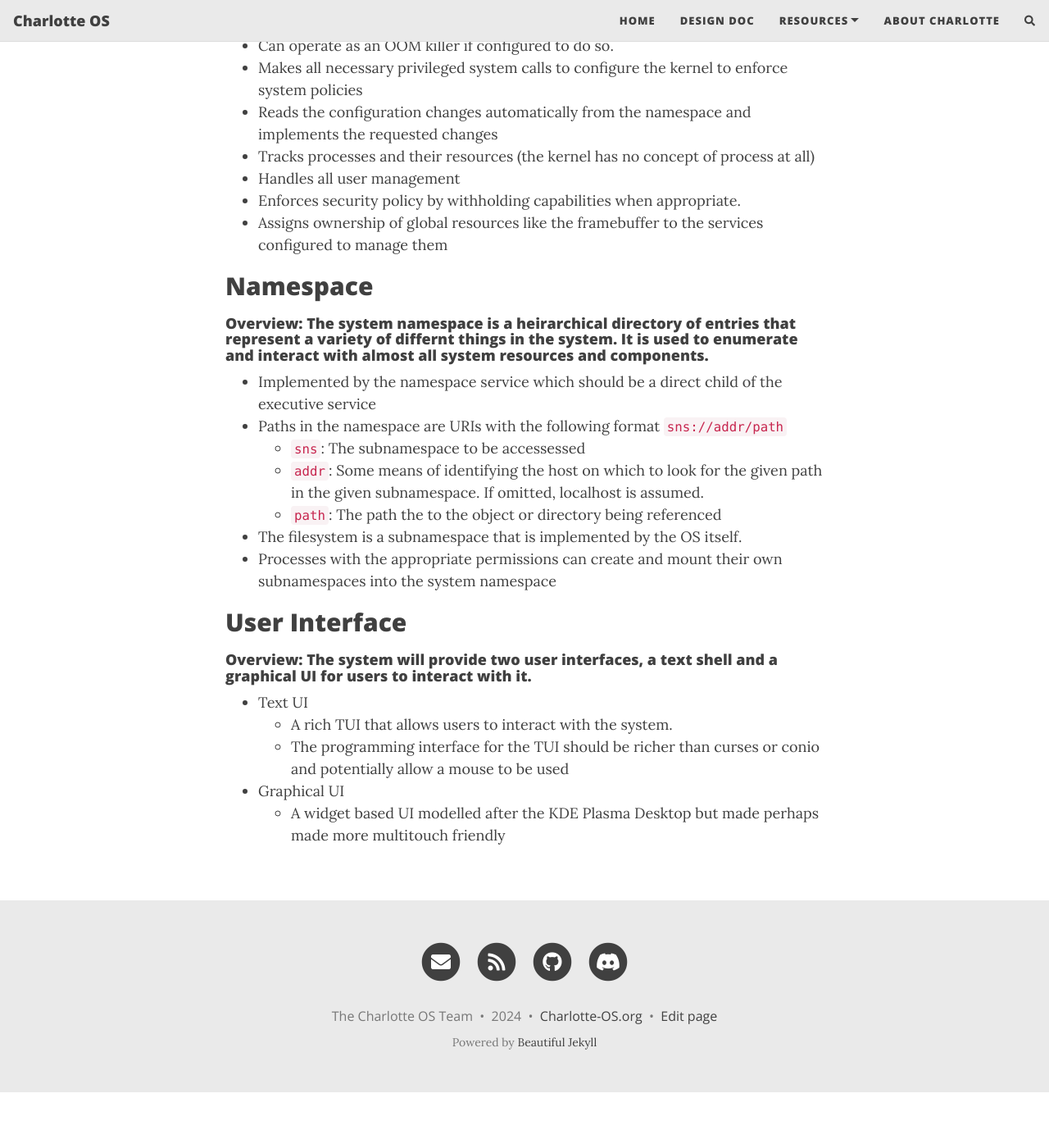
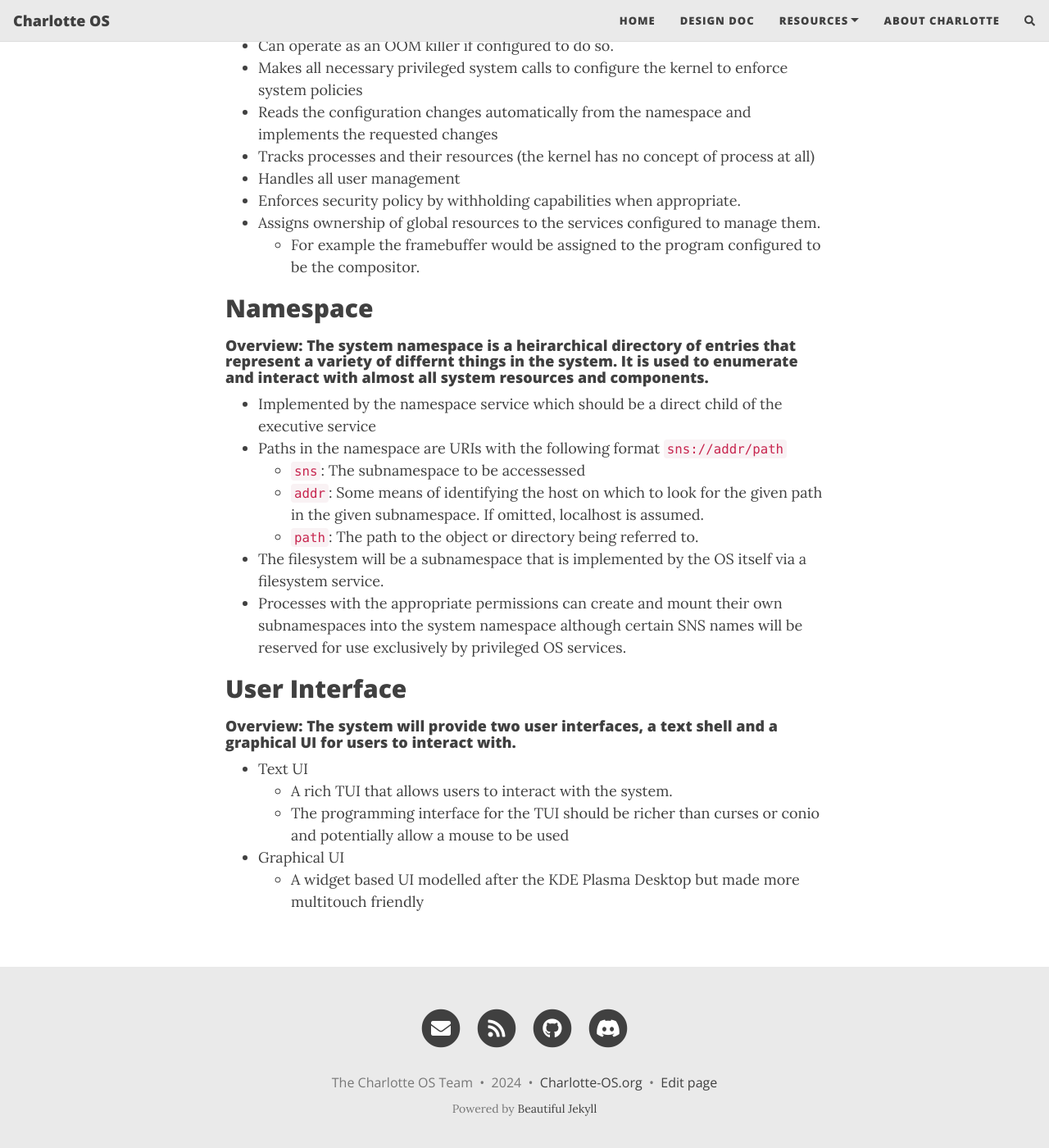
Before and after one commit to charlotte-os/charlotte-os.github.io, a Jekyll site: the page built from design.md, in a window 1280 px wide and 1400 px high, scrolled down 2301 px. Shown: the whole window at 82% size. Built offline with Jekyll 4.4.1, drawn with Linux system fonts in a browser that asks for light colours; nearby versions of some CDN libraries; comment, search, counter and statistics services are not loaded; before the commit the page ends 3633 px from its top, so only the background shows below that.

Commit message:
updated website with most recent version of design doc

```diff
--- a/design.md
+++ b/design.md
@@ -74,7 +74,8 @@ title: Charlotte OS Design Document
 - Tracks processes and their resources (the kernel has no concept of process at all)
 - Handles all user management
 - Enforces security policy by withholding capabilities when appropriate.
-- Assigns ownership of global resources like the framebuffer to the services configured to manage them
+- Assigns ownership of global resources to the services configured to manage them.
+    - For example the framebuffer would be assigned to the program configured to be the compositor.
 
 ## Namespace
 
@@ -84,16 +85,16 @@ title: Charlotte OS Design Document
 - Paths in the namespace are URIs with the following format `sns://addr/path`
 	- `sns`: The subnamespace to be accessessed
 	- `addr`: Some means of identifying the host on which to look for the given path in the given subnamespace. If omitted, localhost is assumed.
-	- `path`: The path the to the object or directory being referenced
-- The filesystem is a subnamespace that is implemented by the OS itself.
-- Processes with the appropriate permissions can create and mount their own subnamespaces into the system namespace
+	- `path`: The path to the object or directory being referred to.
+- The filesystem will be a subnamespace that is implemented by the OS itself via a filesystem service.
+- Processes with the appropriate permissions can create and mount their own subnamespaces into the system namespace although certain SNS names will be reserved for use exclusively by privileged OS services.
 
 ## User Interface
 
-#### Overview: The system will provide two user interfaces, a text shell and a graphical UI for users to interact with it.
+#### Overview: The system will provide two user interfaces, a text shell and a graphical UI for users to interact with.
 
 - Text UI
 	- A rich TUI that allows users to interact with the system.
 	- The programming interface for the TUI should be richer than curses or conio and potentially allow a mouse to be used
 - Graphical UI
-	- A widget based UI modelled after the KDE Plasma Desktop but made perhaps made more multitouch friendly
+	- A widget based UI modelled after the KDE Plasma Desktop but made more multitouch friendly
```
